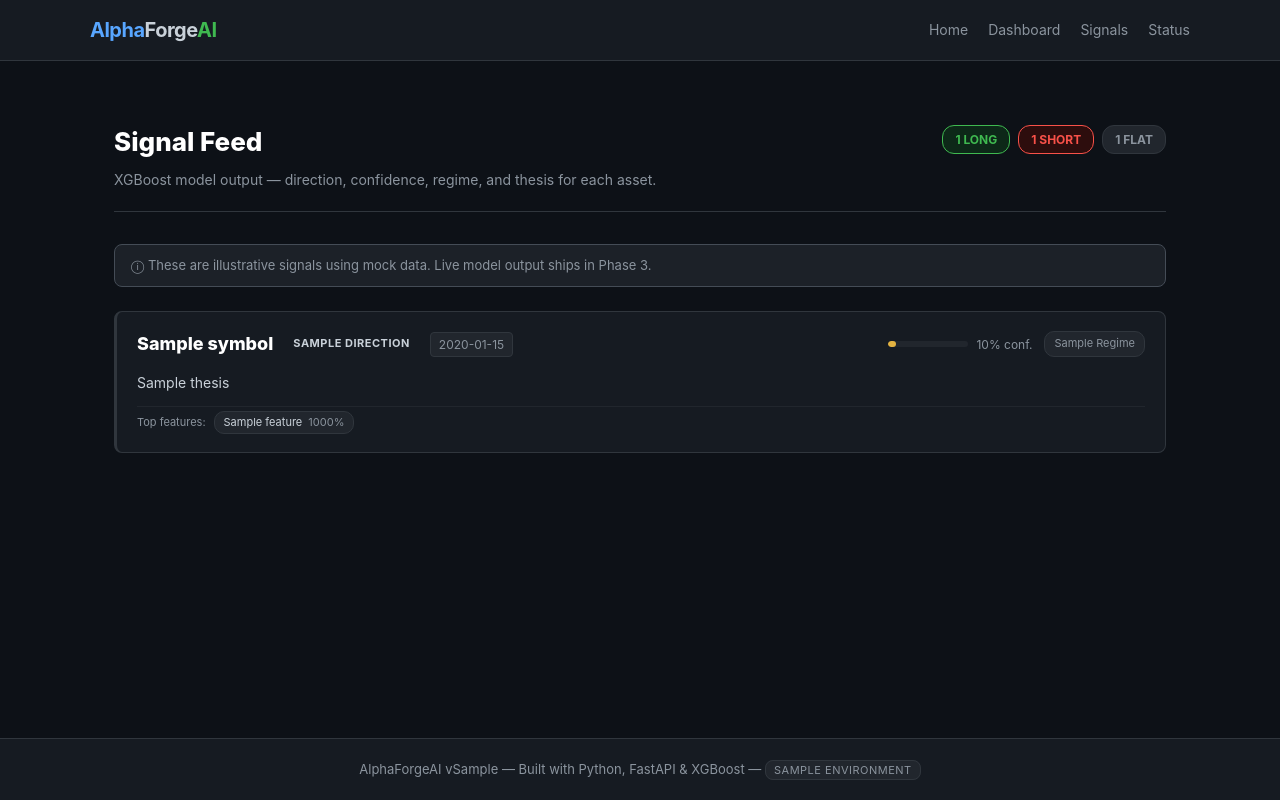
After one commit to kkers42/AlphaForgeAI, a FastAPI app: template app/templates/signals.html in a window 1280 px wide. The commit adds this page. Run offline with FastAPI, Linux system fonts and the light colour scheme; the template is opened without the code that fills it: most values are stand-ins (such as "Sample title", 1, 10 or a date in 2020).

Commit message:
Add signal feed — service layer, route, and template
- app/services/signal_service.py: get_mock_signals() returns 7 typed Signal
  objects with realistic theses and feature importance weights
- app/routes/signals.py: GET /signals passes signals + LONG/SHORT/FLAT counts
  to template
- app/templates/signals.html: feed of signal cards — direction badge (color-
  coded), confidence bar (green/blue/amber by tier), regime tag, thesis, and
  top feature chips; extends base.html
- app/templates/base.html: Signals added to nav with active state
- app/templates/dashboard.html: Signal Feed card updated to Preview status
  with link to /signals; dot-preview style (amber)
- app/main.py: signals router included
- styles.css: sum-pills, mock-notice, signal-card (left border accent),
  dir-badge, confidence-bar, regime-tag, feature-chip, module-link
- README, product-brief, roadmap updated to reflect v0.3.0 state

Co-Authored-By: Claude Sonnet 4.6 <noreply@anthropic.com>

```diff
--- a/app/main.py
+++ b/app/main.py
@@ -3,7 +3,7 @@ from fastapi.staticfiles import StaticFiles
 from pathlib import Path
 
 from app.core.config import settings
-from app.routes import pages, dashboard
+from app.routes import pages, dashboard, signals
 
 BASE_DIR = Path(__file__).resolve().parent
 
@@ -20,3 +20,4 @@ app.mount("/static", StaticFiles(directory=BASE_DIR / "static"), name="static")
 # Route modules
 app.include_router(pages.router)
 app.include_router(dashboard.router)
+app.include_router(signals.router)
--- a/app/static/css/styles.css
+++ b/app/static/css/styles.css
@@ -213,6 +213,160 @@ nav a.nav-active { color: var(--text); font-weight: 600; }
     letter-spacing: 0.5px;
 }
 
+/* ── Module preview state ────────────────────────────────────── */
+.dot-preview  { background: #e3b341; box-shadow: 0 0 5px #e3b341; }
+.module-link  {
+    display: inline-block;
+    margin-top: 8px;
+    font-size: 13px;
+    font-weight: 600;
+    color: var(--accent);
+}
+.module-link:hover { text-decoration: underline; }
+
+/* ── Page header flex (signals page) ────────────────────────── */
+.page-header {
+    display: flex;
+    justify-content: space-between;
+    align-items: flex-start;
+    flex-wrap: wrap;
+    gap: 12px;
+}
+.signal-summary { display: flex; gap: 8px; align-items: center; padding-top: 4px; }
+.sum-pill {
+    font-size: 12px;
+    font-weight: 700;
+    padding: 4px 12px;
+    border-radius: 12px;
+    border: 1px solid;
+}
+.sum-long  { color: var(--accent2); border-color: var(--accent2); background: #0d2818; }
+.sum-short { color: var(--danger);  border-color: var(--danger);  background: #2d0d0d; }
+.sum-flat  { color: var(--muted);   border-color: var(--border);  background: #21262d; }
+
+/* ── Mock notice ─────────────────────────────────────────────── */
+.mock-notice {
+    background: #1c2128;
+    border: 1px solid #444c56;
+    border-radius: var(--radius);
+    padding: 10px 16px;
+    font-size: 13px;
+    color: var(--muted);
+    margin-bottom: 24px;
+}
+
+/* ── Signal feed ─────────────────────────────────────────────── */
+.signal-feed { display: flex; flex-direction: column; gap: 14px; }
+
+.signal-card {
+    background: var(--surface);
+    border: 1px solid var(--border);
+    border-left: 3px solid var(--border);
+    border-radius: var(--radius);
+    padding: 18px 20px;
+    display: flex;
+    flex-direction: column;
+    gap: 12px;
+}
+.signal-long  { border-left-color: var(--accent2); }
+.signal-short { border-left-color: var(--danger); }
+.signal-flat  { border-left-color: #444c56; }
+
+.signal-card-header {
+    display: flex;
+    justify-content: space-between;
+    align-items: center;
+    flex-wrap: wrap;
+    gap: 10px;
+}
+
+.signal-identity { display: flex; align-items: center; gap: 10px; }
+
+.signal-symbol {
+    font-size: 18px;
+    font-weight: 800;
+    color: #fff;
+    min-width: 56px;
+}
+
+.dir-badge {
+    font-size: 11px;
+    font-weight: 700;
+    padding: 3px 10px;
+    border-radius: 4px;
+    text-transform: uppercase;
+    letter-spacing: 0.5px;
+}
+.dir-long  { background: #0d2818; color: var(--accent2); border: 1px solid var(--accent2); }
+.dir-short { background: #2d0d0d; color: var(--danger);  border: 1px solid var(--danger); }
+.dir-flat  { background: #21262d; color: var(--muted);   border: 1px solid var(--border); }
+
+.signal-timeframe {
+    font-size: 12px;
+    color: var(--muted);
+    background: #21262d;
+    border: 1px solid var(--border);
+    padding: 2px 8px;
+    border-radius: 4px;
+}
+
+.signal-right { display: flex; align-items: center; gap: 12px; }
+
+.confidence-wrap { display: flex; align-items: center; gap: 8px; }
+.confidence-bar {
+    width: 80px;
+    height: 6px;
+    background: #21262d;
+    border-radius: 3px;
+    overflow: hidden;
+}
+.confidence-fill {
+    height: 100%;
+    border-radius: 3px;
+    transition: width 0.3s ease;
+}
+.conf-high { background: var(--accent2); }
+.conf-mid  { background: var(--accent); }
+.conf-low  { background: #e3b341; }
+.confidence-label { font-size: 12px; color: var(--muted); white-space: nowrap; }
+
+.regime-tag {
+    font-size: 11px;
+    color: var(--muted);
+    background: #21262d;
+    border: 1px solid var(--border);
+    padding: 3px 9px;
+    border-radius: 10px;
+    text-transform: capitalize;
+}
+
+.signal-thesis {
+    font-size: 14px;
+    color: var(--text);
+    line-height: 1.65;
+    margin: 0;
+}
+
+/* ── Feature chips ───────────────────────────────────────────── */
+.feature-row {
+    display: flex;
+    flex-wrap: wrap;
+    align-items: center;
+    gap: 6px;
+    padding-top: 4px;
+    border-top: 1px solid #21262d;
+}
+.feature-label { font-size: 11px; color: var(--muted); margin-right: 2px; }
+.feature-chip {
+    font-size: 11px;
+    background: #21262d;
+    border: 1px solid var(--border);
+    border-radius: 10px;
+    padding: 2px 9px;
+    color: var(--text);
+}
+.feature-weight { color: var(--muted); margin-left: 3px; }
+
 /* ── Footer ──────────────────────────────────────────────────── */
 footer {
     background: var(--surface);
--- a/app/templates/base.html
+++ b/app/templates/base.html
@@ -16,6 +16,7 @@
             <nav>
                 <a href="/" {% if active_page == 'home' %}class="nav-active"{% endif %}>Home</a>
                 <a href="/dashboard" {% if active_page == 'dashboard' %}class="nav-active"{% endif %}>Dashboard</a>
+                <a href="/signals" {% if active_page == 'signals' %}class="nav-active"{% endif %}>Signals</a>
                 <a href="/health">Status</a>
             </nav>
         </div>
--- /dev/null
+++ b/app/templates/signals.html
@@ -0,0 +1,62 @@
+{% extends "base.html" %}
+
+{% block title %}Signal Feed{% endblock %}
+
+{% block content %}
+<div class="page-header">
+    <div>
+        <h1>Signal Feed</h1>
+        <p class="page-subtitle">
+            XGBoost model output — direction, confidence, regime, and thesis for each asset.
+        </p>
+    </div>
+    <div class="signal-summary">
+        <span class="sum-pill sum-long">{{ long_count }} LONG</span>
+        <span class="sum-pill sum-short">{{ short_count }} SHORT</span>
+        <span class="sum-pill sum-flat">{{ flat_count }} FLAT</span>
+    </div>
+</div>
+
+<div class="mock-notice">
+    &#9432; These are illustrative signals using mock data. Live model output ships in Phase 3.
+</div>
+
+<div class="signal-feed">
+    {% for signal in signals %}
+    <div class="signal-card signal-{{ signal.direction | lower }}">
+
+        <div class="signal-card-header">
+            <div class="signal-identity">
+                <span class="signal-symbol">{{ signal.symbol }}</span>
+                <span class="dir-badge dir-{{ signal.direction | lower }}">{{ signal.direction }}</span>
+                <span class="signal-timeframe">{{ signal.timeframe }}</span>
+            </div>
+            <div class="signal-right">
+                <div class="confidence-wrap">
+                    <div class="confidence-bar">
+                        <div class="confidence-fill conf-{{ 'high' if signal.confidence >= 0.70 else ('mid' if signal.confidence >= 0.55 else 'low') }}"
+                             style="width: {{ (signal.confidence * 100) | round | int }}%"></div>
+                    </div>
+                    <span class="confidence-label">{{ (signal.confidence * 100) | round | int }}% conf.</span>
+                </div>
+                <span class="regime-tag">{{ signal.regime }}</span>
+            </div>
+        </div>
+
+        <p class="signal-thesis">{{ signal.thesis }}</p>
+
+        {% if signal.top_features %}
+        <div class="feature-row">
+            <span class="feature-label">Top features:</span>
+            {% for name, weight in signal.top_features %}
+            <span class="feature-chip">
+                {{ name }} <span class="feature-weight">{{ (weight * 100) | round | int }}%</span>
+            </span>
+            {% endfor %}
+        </div>
+        {% endif %}
+
+    </div>
+    {% endfor %}
+</div>
+{% endblock %}
```
Also changed, not shown: app/routes/signals.py (added, +27 -0 lines), app/services/signal_service.py (added, +139 -0 lines), app/templates/dashboard.html (+6 -5 lines), docs/product-brief.md (+4 -2 lines), docs/roadmap.md (+16 -1 lines), README.md, app/services/__init__.py (added).
